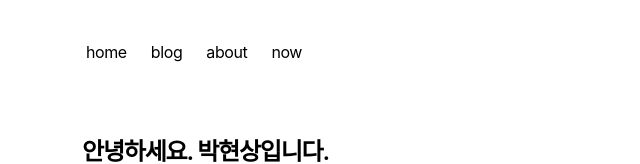
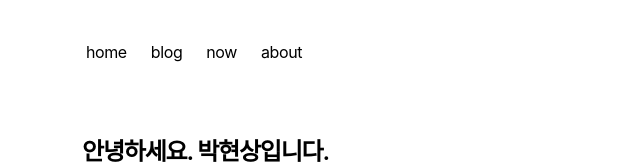
Before and after one commit to Dev-HyunSang/blog, a Next.js app: page / in a window 1280 px wide. Shown: the top 164 px of the page, without its empty margins (270-910 px from the left). Built offline with nearby package versions, Linux system fonts and the light colour scheme.

Commit message:
feat: chanage sequence

```diff
--- a/app/components/nav.tsx
+++ b/app/components/nav.tsx
@@ -7,11 +7,11 @@ const navItems = {
   '/blog': {
     name: 'blog',
   },
+  '/now': {
+    name: 'now'
+  },
   '/about': {
     name: 'about'
-  },
-  '/now': {
-    name: 'now'
   }
 }
 
```
